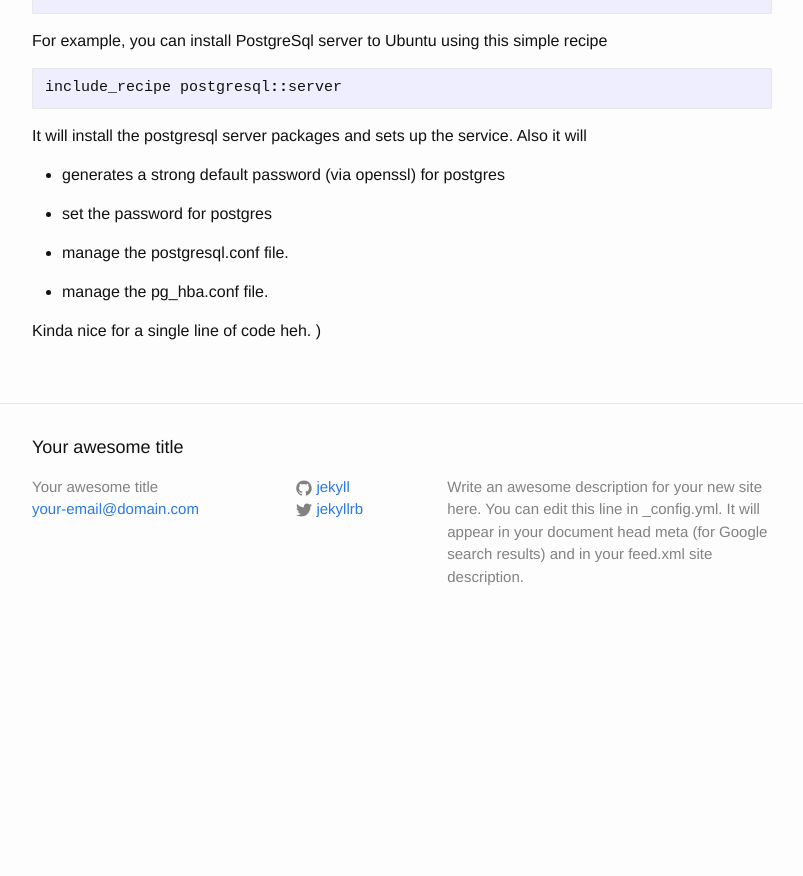
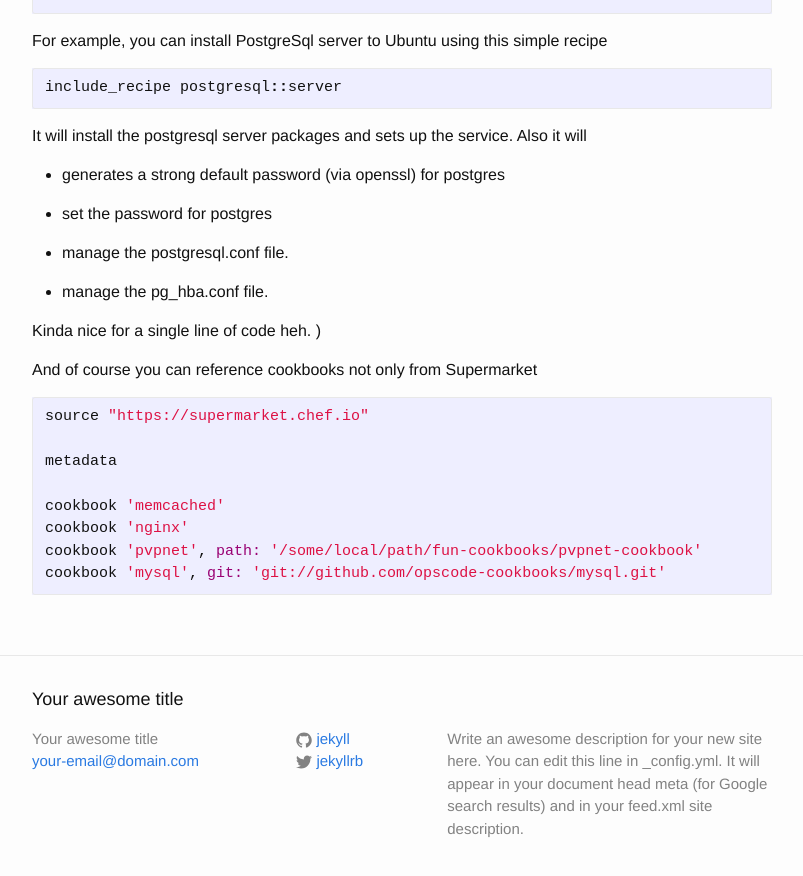
Before and after one commit to mungobungo/mungobungo.github.io, a Jekyll site: the page built from _posts/2016-03-24-chef1.markdown, in a window 1280 px wide and 900 px high, scrolled down 19656 px. Shown: the top 876 px of the window, without its empty margins (238-1041 px from the left). Built offline with Jekyll 4.4.1, drawn with Linux system fonts in a browser that asks for light colours; before the commit the page ends 20304 px from its top, so only the background shows below that.

Commit message:
added different cookbook references example

````diff
--- a/_posts/2016-03-24-chef1.markdown
+++ b/_posts/2016-03-24-chef1.markdown
@@ -982,3 +982,17 @@
 * manage the pg_hba.conf file.
 
 Kinda nice for a single line of code heh. )
+
+
+And of course you can reference cookbooks not only from Supermarket
+
+```ruby
+source "https://supermarket.chef.io"
+
+metadata
+
+cookbook 'memcached'
+cookbook 'nginx'
+cookbook 'pvpnet', path: '/some/local/path/fun-cookbooks/pvpnet-cookbook'
+cookbook 'mysql', git: 'git://github.com/opscode-cookbooks/mysql.git'
+```
````
